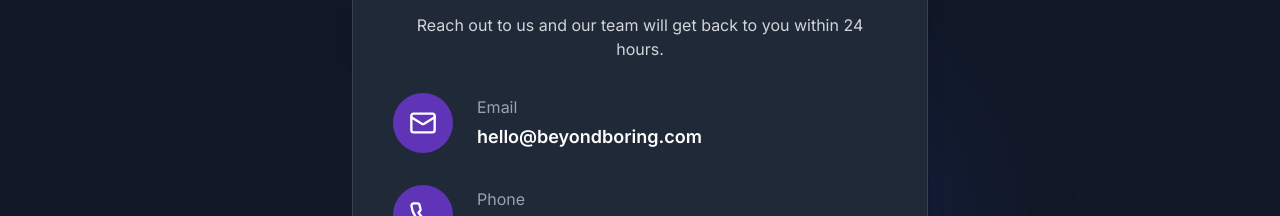
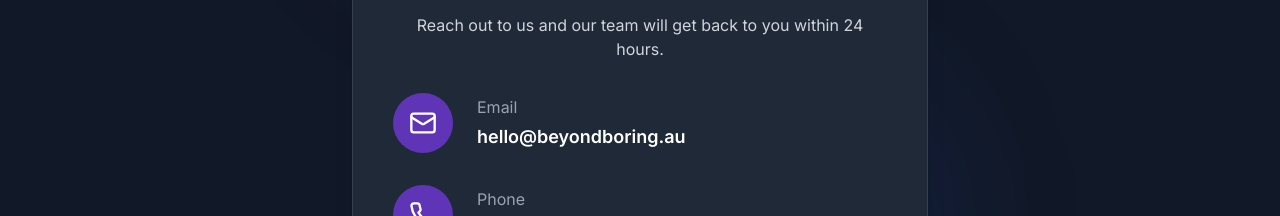
Before and after one commit to shikharshar/beyondboring.au, a React (Vite) app: page / in a window 1280 px wide. Shown: the part 6120-6336 px from the top of the page. Built offline with nearby package versions, Linux system fonts and the light colour scheme.

Commit message:
Email address changes

```diff
--- a/src/components/Contact.tsx
+++ b/src/components/Contact.tsx
@@ -54,8 +54,8 @@ const Contact = () => {
                 </div>
                 <div>
                   <p className="text-base text-gray-400 mb-1">Email</p>
-                  <a href="mailto:hello@beyondboring.com" className="text-white text-lg font-semibold hover:text-purple-300 transition-colors">
-                    hello@beyondboring.com
+                  <a href="mailto:hello@beyondboring.au" className="text-white text-lg font-semibold hover:text-purple-300 transition-colors">
+                    hello@beyondboring.au
                   </a>
                 </div>
               </div>
```
